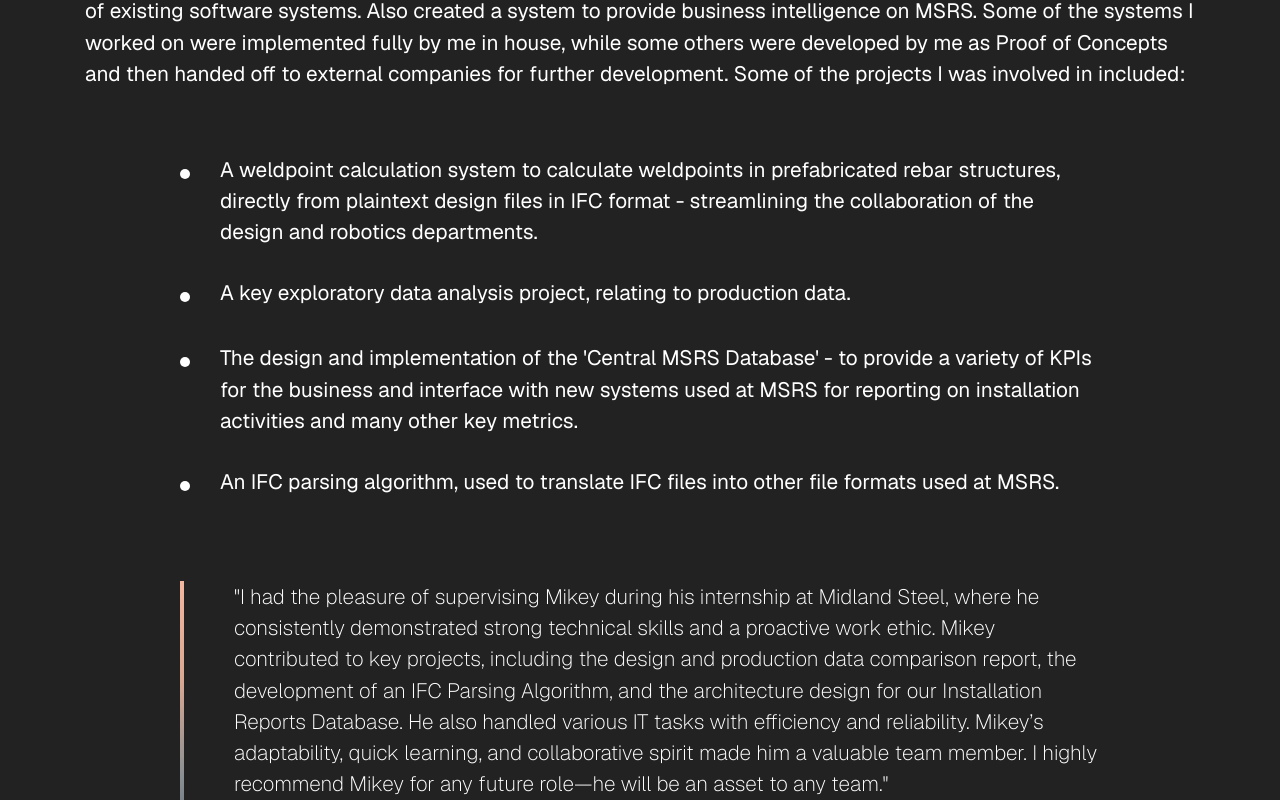
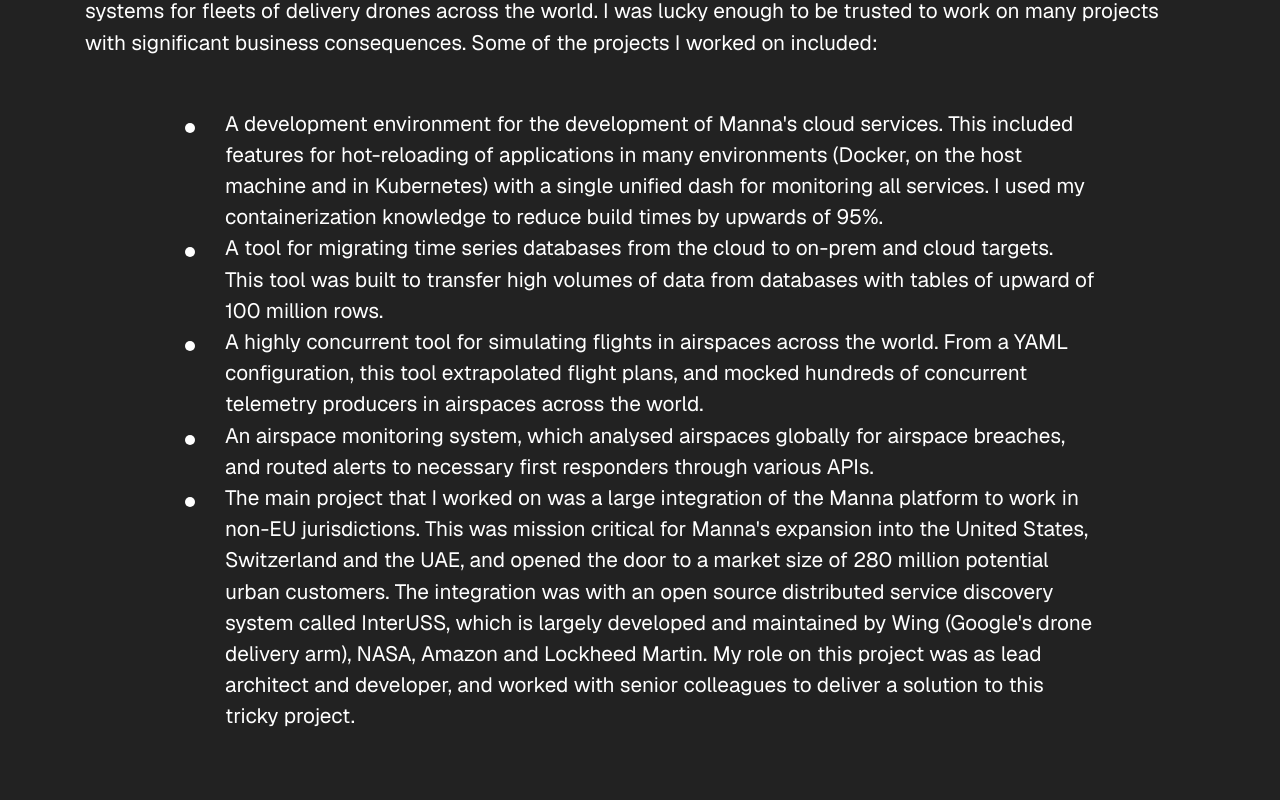
Before and after one commit to mikeyfennelly1/mfennelly.dev, a Next.js app: page / in a window 1280 px wide. Shown: the part 1700-2500 px from the top of the page. Built offline with nearby package versions, Linux system fonts and the light colour scheme.

Commit message:
feat: add Manna Air Delivery to experience

```diff
--- a/src/app/globals.css
+++ b/src/app/globals.css
@@ -323,12 +323,12 @@
 }
 
 @media screen and (min-width: 1200px) {
-  .midland-steel-projects {
+  .midland-steel-projects, .manna-projects {
     padding: 50px 100px;
   }
 }
 
-.midland-steel-projects {
+.midland-steel-projects, .manna-projects {
   display: grid;
 }
 
@@ -341,7 +341,7 @@
 }
 
 .midland-steel-projects > * {
-  margin-bottom: 30px;
+  margin-bottom: 0px;
   display: inline;
 }
 
--- a/src/app/page.tsx
+++ b/src/app/page.tsx
@@ -18,15 +18,33 @@
                             companyLink: "#"
                         },
                         {
+                            jobTitle: "Software Engineer Intern",
+                            company: "Manna Air Delivery",
+                            startDate: "June 2025",
+                            endDate: "December 2025",
+                            description: "During my time at Manna I worked on the airspace team, which is responsible for the autonomous orchestration systems for fleets of delivery drones across the world. I was lucky enough to be trusted to work on many projects with significant business consequences. Some of the projects I worked on included:",
+                            companyLink: "https://www.manna.aero/",
+                            children: (
+                                <div className={"manna-projects"}>
+                                    {mannaProjectBriefs.map((brief) => (
+                                        <MidlandSteelProject
+                                            key={Math.random()}
+                                            projectBrief={brief}
+                                            bulletPointSize={5}
+                                            circleColour={"#ffffff"}
+                                        ></MidlandSteelProject>
+                                    ))}
+                                </div>
+                            )
+                        },
+                        {
                             jobTitle: "Software Technician",
                             company: "Midland Steel Reinforcement Supplies",
                             startDate: "June 2024",
                             endDate: "August 2024",
                             description: "Heavily involved in the design and implementation of many key projects. Wrote software to help integrate a number of existing software systems. Also created a system to provide business intelligence on MSRS. Some of the systems I worked on were implemented fully by me in house, while some others were developed by me as Proof of Concepts and then handed off to external companies for further development. Some of the projects I was involved in included:",
-                            companyLink: "https://midlandsteelreinforcement.com/"
-                        },
-                    ]}
-                ></Experience>
+                            companyLink: "https://midlandsteelreinforcement.com/",
+                            children: (
                                 <div className={"midland-steel-projects"}>
                                     {midlandSteelProjectBriefs.map((brief) => (
                                         <MidlandSteelProject
@@ -37,13 +55,28 @@
                                         ></MidlandSteelProject>
                                     ))}
                                 </div>
+                            )
+                        },
+                    ]}
+                ></Experience>
 
-                <Testimonial></Testimonial>
+                <Testimonial
+                    quote={"I had the pleasure of supervising Mikey during his internship at Midland Steel, where he consistently demonstrated strong technical skills and a proactive work ethic. Mikey contributed to key projects, including the design and production data comparison report, the development of an IFC Parsing Algorithm, and the architecture design for our Installation Reports Database. He also handled various IT tasks with efficiency and reliability. Mikey’s adaptability, quick learning, and collaborative spirit made him a valuable team member. I highly recommend Mikey for any future role—he will be an asset to any team."}
+                    author={"Anupam Tamrakar"}
+                    title={"Manager, Research and Development at Midland Steel"}
+                ></Testimonial>
             </section>
         </>
     )
 }
 
+const mannaProjectBriefs: string[] = [
+    "A development environment for the development of Manna's cloud services. This included features for hot-reloading of applications in many environments (Docker, on the host machine and in Kubernetes) with a single unified dash for monitoring all services. I used my containerization knowledge to reduce build times by upwards of 95%.",
+    "A tool for migrating time series databases from the cloud to on-prem and cloud targets. This tool was built to transfer high volumes of data from databases with tables of upward of 100 million rows.",
+    "A highly concurrent tool for simulating flights in airspaces across the world. From a YAML configuration, this tool extrapolated flight plans, and mocked hundreds of concurrent telemetry producers in airspaces across the world.",
+    "An airspace monitoring system, which analysed airspaces globally for airspace breaches, and routed alerts to necessary first responders through various APIs.",
+    "The main project that I worked on was a large integration of the Manna platform to work in non-EU jurisdictions. This was mission critical for Manna's expansion into the United States, Switzerland and the UAE, and opened the door to a market size of 280 million potential urban customers. The integration was with an open source distributed service discovery system called InterUSS, which is largely developed and maintained by Wing (Google's drone delivery arm), NASA, Amazon and Lockheed Martin. My role on this project was as lead architect and developer, and worked with senior colleagues to deliver a solution to this tricky project.",
+]
 const midlandSteelProjectBriefs: string[] = [
     "A weldpoint calculation system to calculate weldpoints in prefabricated rebar structures, directly from plaintext design files in IFC format - streamlining the collaboration of the design and robotics departments.",
     "A key exploratory data analysis project, relating to production data.",
--- a/src/components/experience/Experience.tsx
+++ b/src/components/experience/Experience.tsx
@@ -12,14 +12,16 @@
                 <h1>Experience</h1>
                 {experienceItems.map((experience) => (
                     <ExperienceItem
-                        key={experience.jobTitle}
+                        key={experience.company}
                         jobTitle={experience.jobTitle}
                         company={experience.company}
                         startDate={experience.startDate}
                         endDate={experience.endDate}
                         description={experience.description}
                         companyLink={experience.companyLink}
-                    ></ExperienceItem>
+                    >
+                        {experience.children}
+                    </ExperienceItem>
                 ))}
             </div>
         </>
--- a/src/components/experience/testimonial/Testimonial.tsx
+++ b/src/components/experience/testimonial/Testimonial.tsx
@@ -1,6 +1,12 @@
 import "./testimonal.css"
 
-export default function Testimonial() {
+interface TestimonialProps {
+    quote: string;
+    author: string;
+    title: string;
+}
+
+export default function Testimonial({ quote, author, title }: TestimonialProps) {
     return (
         <>
             <div className="medium-separator container testimonial-container">
@@ -8,13 +14,9 @@
                 <div className={"testimonial "}>
 
                     <p className={"side-note"} style={{fontWeight: 200}}>
-                        "I had the pleasure of supervising Mikey during his internship at Midland Steel, where he consistently demonstrated strong technical skills and a proactive work ethic.
-
-                        Mikey contributed to key projects, including the design and production data comparison report, the development of an IFC Parsing Algorithm, and the architecture design for our Installation Reports Database. He also handled various IT tasks with efficiency and reliability.
-
-                        Mikey’s adaptability, quick learning, and collaborative spirit made him a valuable team member. I highly recommend Mikey for any future role—he will be an asset to any team."
+                        {quote}
                     </p>
-                    <p className={"medium-separator side-note"}> - <span className={"bold"}>Anupam Tamrakar</span> - Manager, Research and Development at Midland Steel</p>
+                    <p className={"medium-separator side-note"}> - <span className={"bold"}>{author}</span> - {title}</p>
                 </div>
 
             </div>
```
Lines whose indentation alone changed are shown as unchanged.
